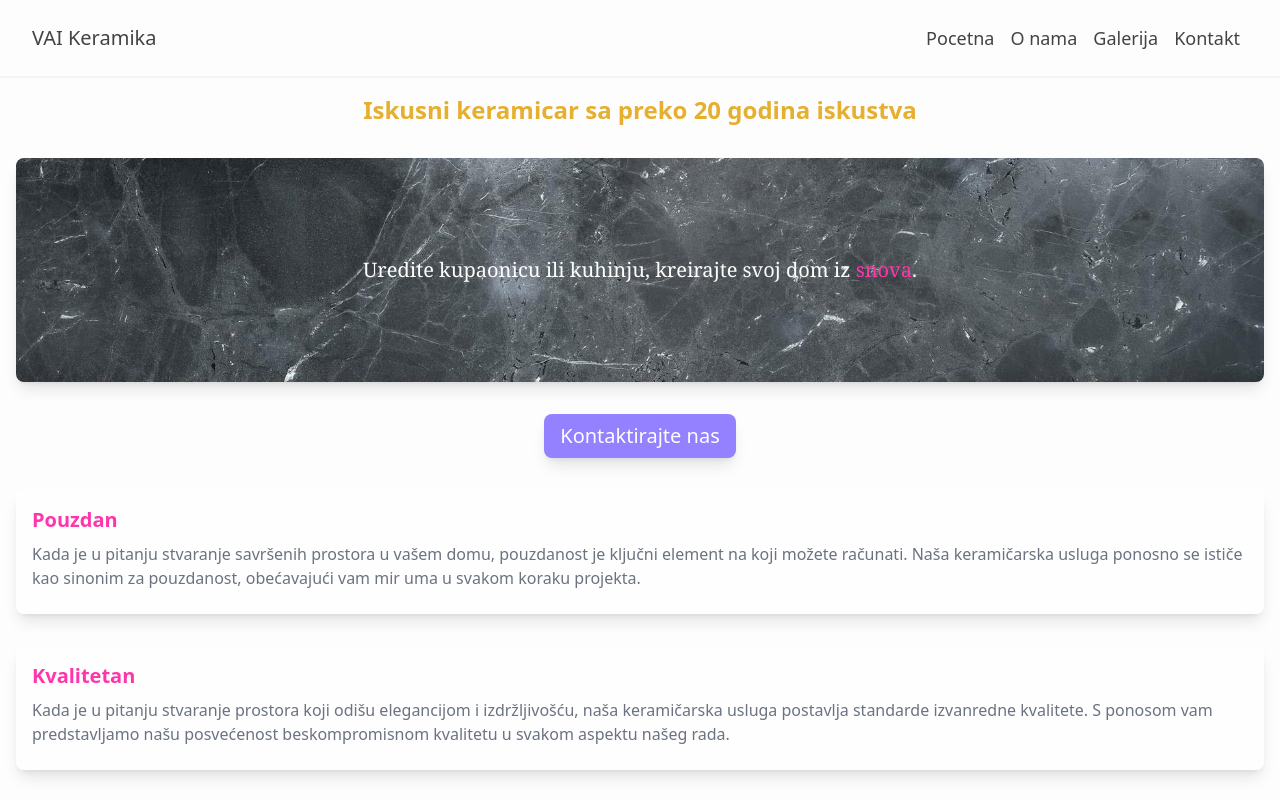
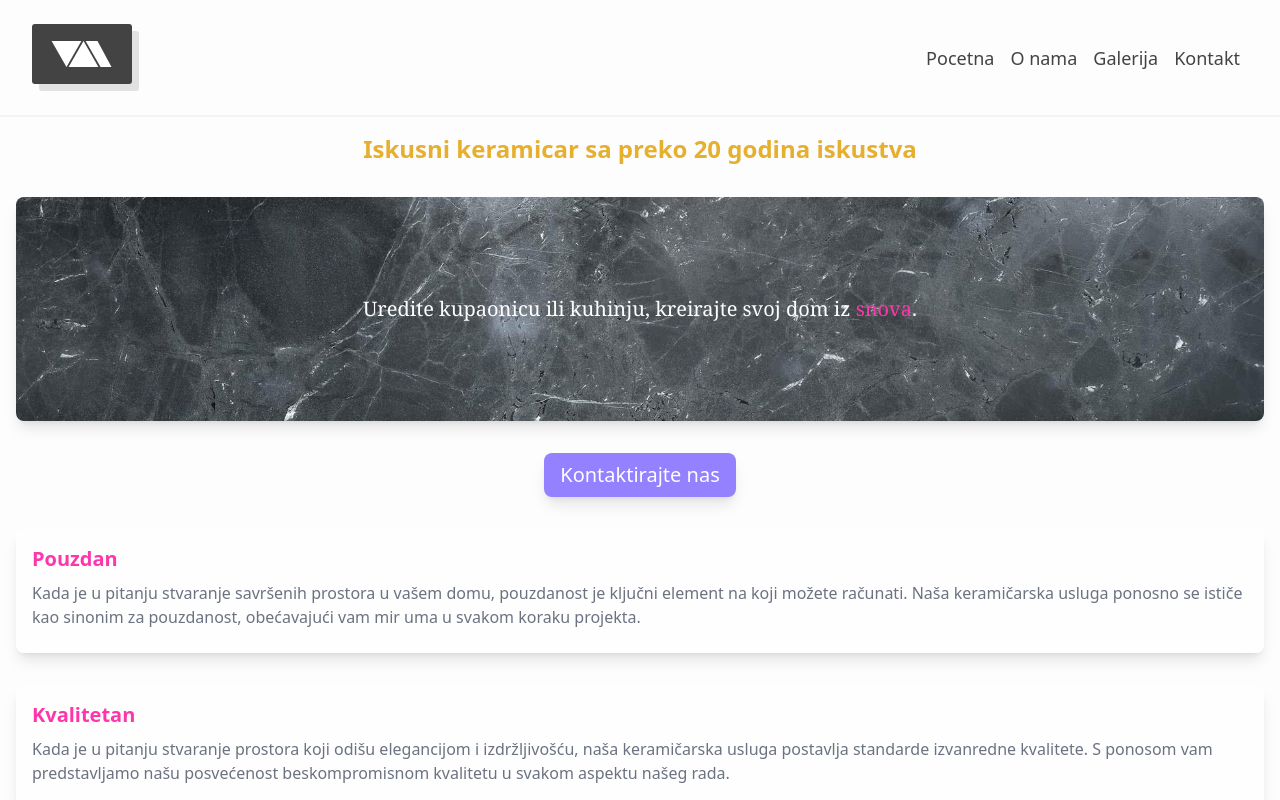
Before and after one commit to valentin994/vaikeramika, a SvelteKit app: page / in a window 1280 px wide. Shown: the top 800 px of the page. Built offline with nearby package versions, Linux system fonts and the light colour scheme.

Commit message:
added icon and logo

```diff
--- a/src/app.html
+++ b/src/app.html
@@ -2,7 +2,7 @@
 <html data-theme="mytheme" lang="en">
 	<head>
 		<meta charset="utf-8" />
-		<link rel="icon" href="%sveltekit.assets%/favicon.png" />
+		<link rel="icon" href="%sveltekit.assets%/vai_logo.svg" />
 		<meta name="viewport" content="width=device-width, initial-scale=1" />
 		%sveltekit.head%
 	</head>
--- a/src/routes/+layout.svelte
+++ b/src/routes/+layout.svelte
@@ -23,9 +23,7 @@
     <nav class="text-textcol px-4 py-2 border-b-2 border-gray-100">
       <div class="flex flex-wrap items-center justify-between mx-auto w-full ">
         <a href="/" class="flex items-center p-4">
-          <span class="self-center text-xl font-light whitespace-nowrap">
-            VAI Keramika
-          </span>
+          <img alt="Logo" src="./vai_logo.svg" />
         </a>
         <div class="p-4 hidden md:max-[4200px]:block text-lg">
           <ul class="flex">
```
Also changed, not shown: static/vai_logo.svg (added).
